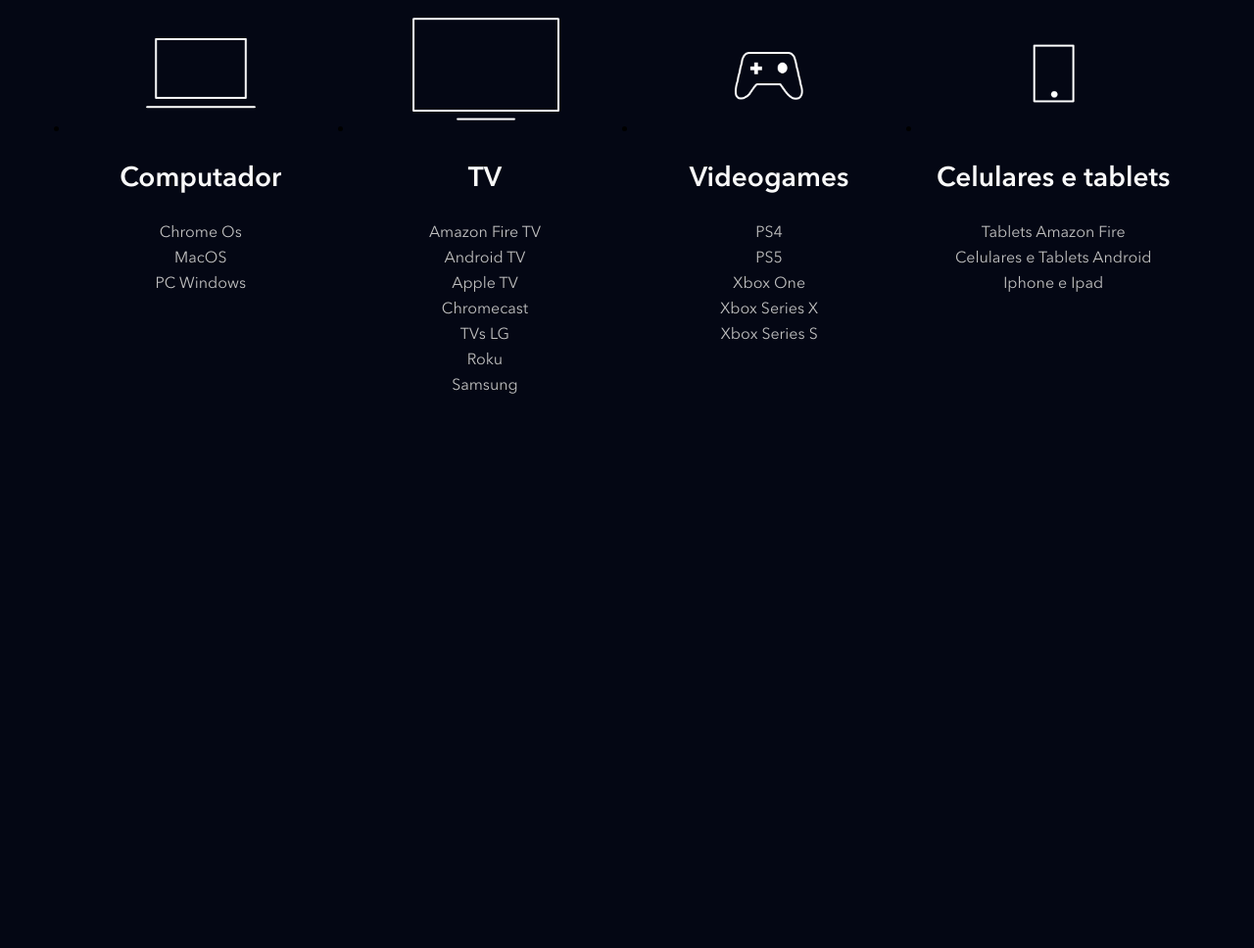
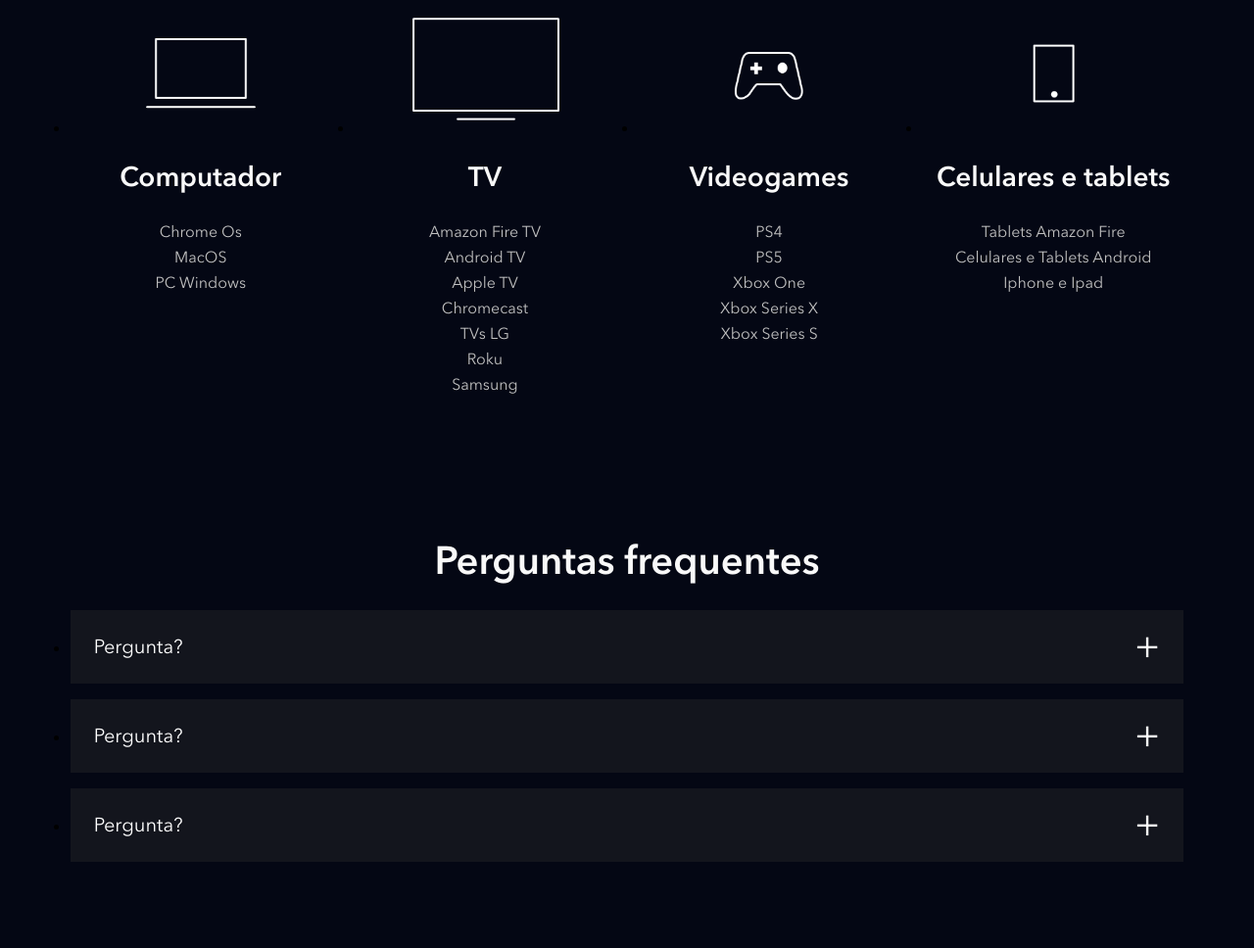
Before and after one commit to kaufmanndevgit/clone_disneyplus, a website: page index.html in a window 1280 px wide. Shown: the part 3877-4845 px from the top of the page at 98% size. Before the commit the page ends 4355 px from the top, so only its background shows below. Drawn offline with nearby package versions, Linux system fonts and the light colour scheme; files that its build step writes are made by us from their sources; files whose address does not match are found by name.

Commit message:
commit aula 8

```diff
--- a/index.html
+++ b/index.html
@@ -210,6 +210,35 @@
             </li>
         </ul>
     </section>
+    <section class="faq">
+        <h2 class="title">Perguntas frequentes</h2>
+        <ul class="faq__questions">
+            <li class="faq__questions__item">
+                <div class="faq__questions__item__question" data-faq-question>
+                    Pergunta?
+                </div>
+                <div class="faq__questions__item__answer text--big">
+                    A resposta da pergunta
+                </div>
+            </li>
+            <li class="faq__questions__item">
+                <div class="faq__questions__item__question" data-faq-question>
+                    Pergunta?
+                </div>
+                <div class="faq__questions__item__answer text--big">
+                    A resposta da pergunta
+                </div>
+            </li>
+            <li class="faq__questions__item">
+                <div class="faq__questions__item__question" data-faq-question>
+                    Pergunta?
+                </div>
+                <div class="faq__questions__item__answer text--big">
+                    A resposta da pergunta
+                </div>
+            </li>
+        </ul>
+    </section>
     <script src="./src/main.js"></script>
 </body>
 </html>
--- a/src/main.js
+++ b/src/main.js
@@ -1,6 +1,6 @@
 document.addEventListener('DOMContentLoaded', function() {
     const buttons = document.querySelectorAll('[data-tab-button]');
-    const tabsContainer = document.querySelectorAll('[data-tab-id]');
+    const questions = document.querySelectorAll('[data-faq-question]');
 
     for (let i = 0; i < buttons.length; i++) {
         buttons[i].addEventListener('click', function(botao) {
@@ -12,7 +12,18 @@
             botao.target.classList.add('shows__tabs__button--is-active');
         })
     }
+
+    for (let i = 0; i < questions.length; i++) {
+        questions[i].addEventListener('click', abreOuFechaResposta);
+    }
 })
+
+function abreOuFechaResposta(elemento) {
+    const classe = 'faq__questions__item--is-open';
+    const elementoPai = elemento.target.parentNode;
+
+    elementoPai.classList.toggle(classe);
+}
 
 function removeBotaoAtivo() {
     const buttons = document.querySelectorAll('[data-tab-button]');
--- /dev/null
+++ b/src/styles/_faq.scss
@@ -0,0 +1,54 @@
+.faq {
+    padding: 5.6vw;
+
+    h2 {
+        text-align: center;
+        margin-bottom: 24px;
+    }
+
+    &__questions {
+        &__item {
+            background-color: #13151d;
+            margin-bottom: 16px;
+
+            &__question {
+                color: #fff;
+                font-size: 20px;
+                padding: 24px;
+                display: block;
+                cursor: pointer;
+                position: relative;
+
+                &::after {
+                    content: '+';
+                    position: absolute;
+                    top: 0;
+                    right: 24px;
+                    height: 100%;
+                    display: flex;
+                    align-items: center;
+                    font-size: 40px;
+                }
+            }
+
+            &__answer {
+                height: 0;
+                overflow: hidden;
+                padding: 0 24px;
+                transition: heigth, .5s ease;
+            }
+
+            &--is-open {
+                .faq__questions__item__question::after {
+                    content: '-';
+                }
+
+                .faq__questions__item__answer {
+                    height: auto;
+                    padding-bottom: 24px;
+                    transition: heigth, .5s ease;
+                }
+            }
+        }
+    }
+}
--- a/src/styles/main.scss
+++ b/src/styles/main.scss
@@ -3,6 +3,7 @@
 @use 'shows';
 @use 'plans';
 @use 'available-devices';
+@use 'faq';
 
 @font-face {
     font-family: Avenir;
```
